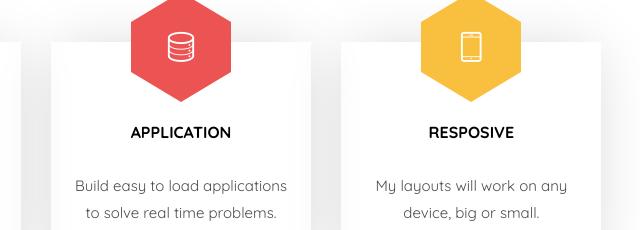
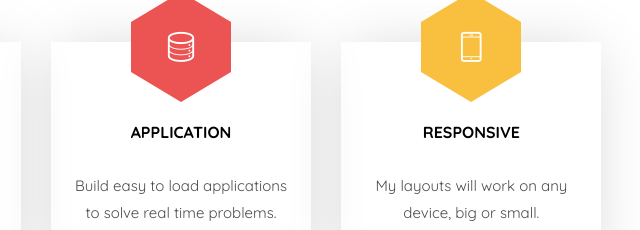
Before and after one commit to piyaarora/Portfolio, a plain HTML site: page index.html in a window 1280 px wide. Shown: the part 1857-2087 px from the top of the page, 609-1249 px from the left. Drawn offline with nearby package versions, Linux system fonts and the light colour scheme; files whose address does not match are found by name; a web font is replaced by a local one.

Commit message:
spell update

```diff
--- a/index.html
+++ b/index.html
@@ -239,7 +239,7 @@
 										<i class="icon-phone3"></i>
 									</span>
 									<div class="desc">
-										<h3>Resposive</h3>
+										<h3>Responsive</h3>
 										<p>
 											My layouts will work on any device, big or small.</p>
 									</div>
```
